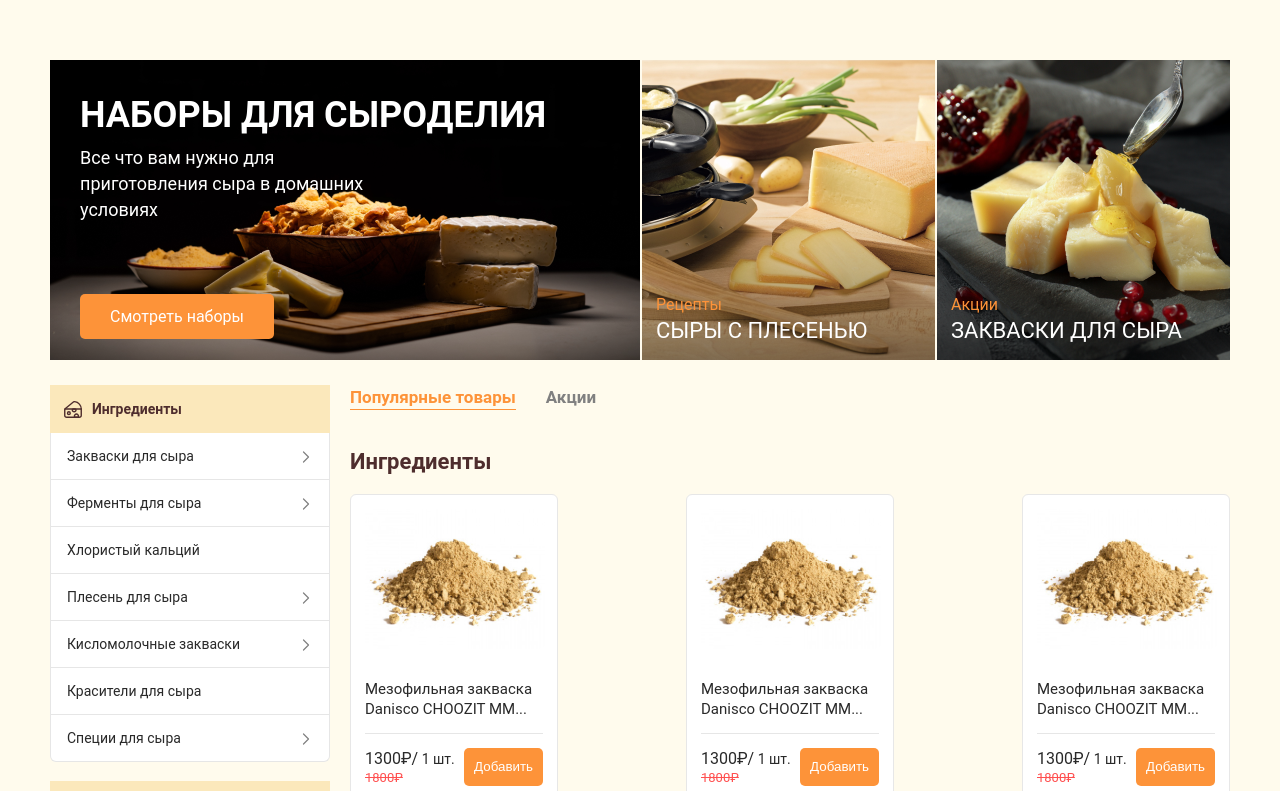
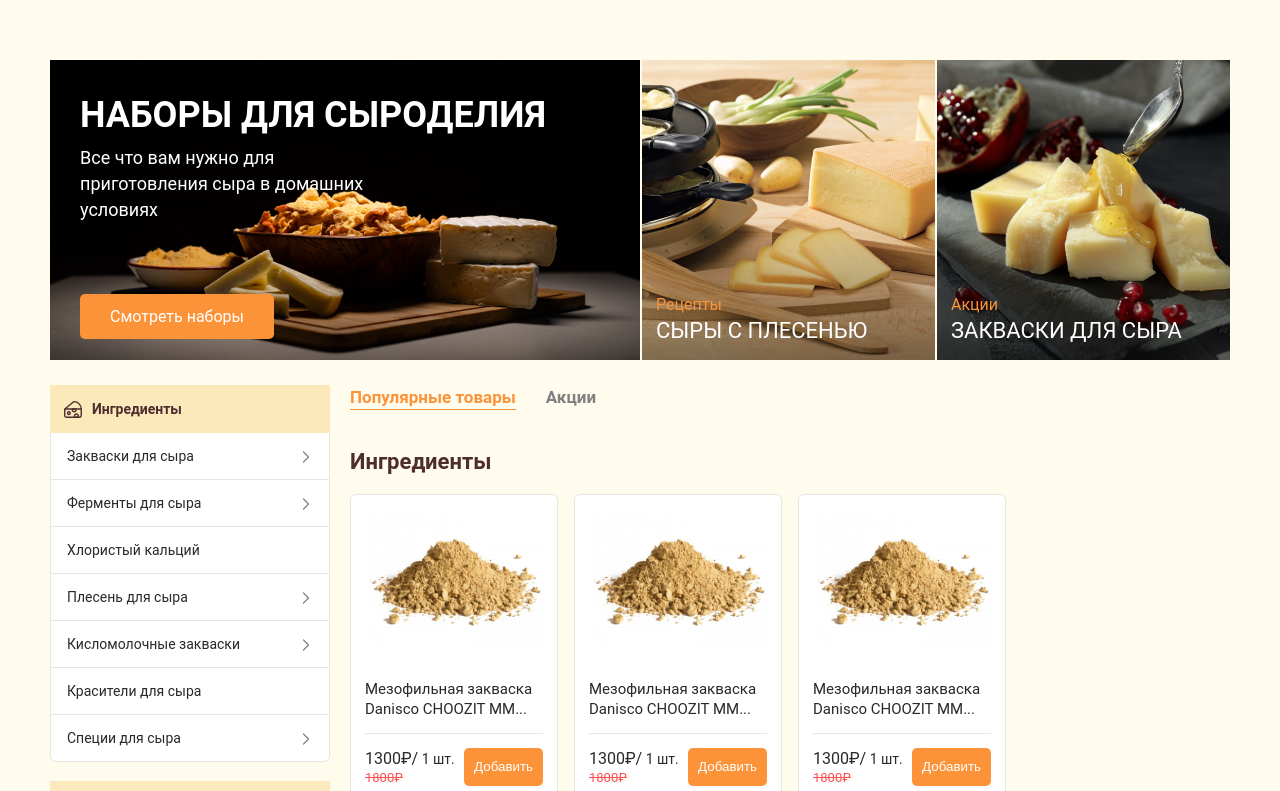
Before and after one commit to unnamed-ii/react-cheese-shop, a React (Create React App) app: page / in a window 1280 px wide. Shown: the part 161-952 px from the top of the page. Built offline with nearby package versions, Linux system fonts and the light colour scheme.

Commit message:
excluded data from markup and updated styles in products block

```diff
--- /dev/null
+++ b/src/blocks/products/constants.js
@@ -0,0 +1,11 @@
+import Card from "../../components/card";
+
+export const popularItems = {
+    ingredients: [Card,Card,Card],
+    equipment: [Card,Card,Card]
+};
+
+export const discountItems = {
+    ingredients: [Card,Card,Card,Card,Card,Card],
+    equipment: [Card,Card,Card,Card,Card,Card]
+};
--- a/src/blocks/products/index.jsx
+++ b/src/blocks/products/index.jsx
@@ -3,16 +3,7 @@ import './style.scss';
 import MainNav from "../../components/main-nav";
 import Wrapper from "../../components/wrapper";
 import Card from "../../components/card";
-
-const popularItems = {
-    ingredients: [Card,Card,Card],
-    equipment: [Card,Card,Card]
-};
-
-const discountItems = {
-    ingredients: [Card,Card,Card,Card,Card,Card],
-    equipment: [Card,Card,Card,Card,Card,Card]
-};
+import {discountItems, popularItems} from "./constants";
 
 const Products = () => {
     const [currentFilter, setCurrentFilter] = useState('filter-popular');
--- a/src/blocks/products/style.scss
+++ b/src/blocks/products/style.scss
@@ -53,8 +53,7 @@
             &-row {
               display: flex;
               flex-wrap: wrap;
-              justify-content: space-between;
-              margin-top: 16px;
+              gap: 16px;
             }
           }
         }
```
